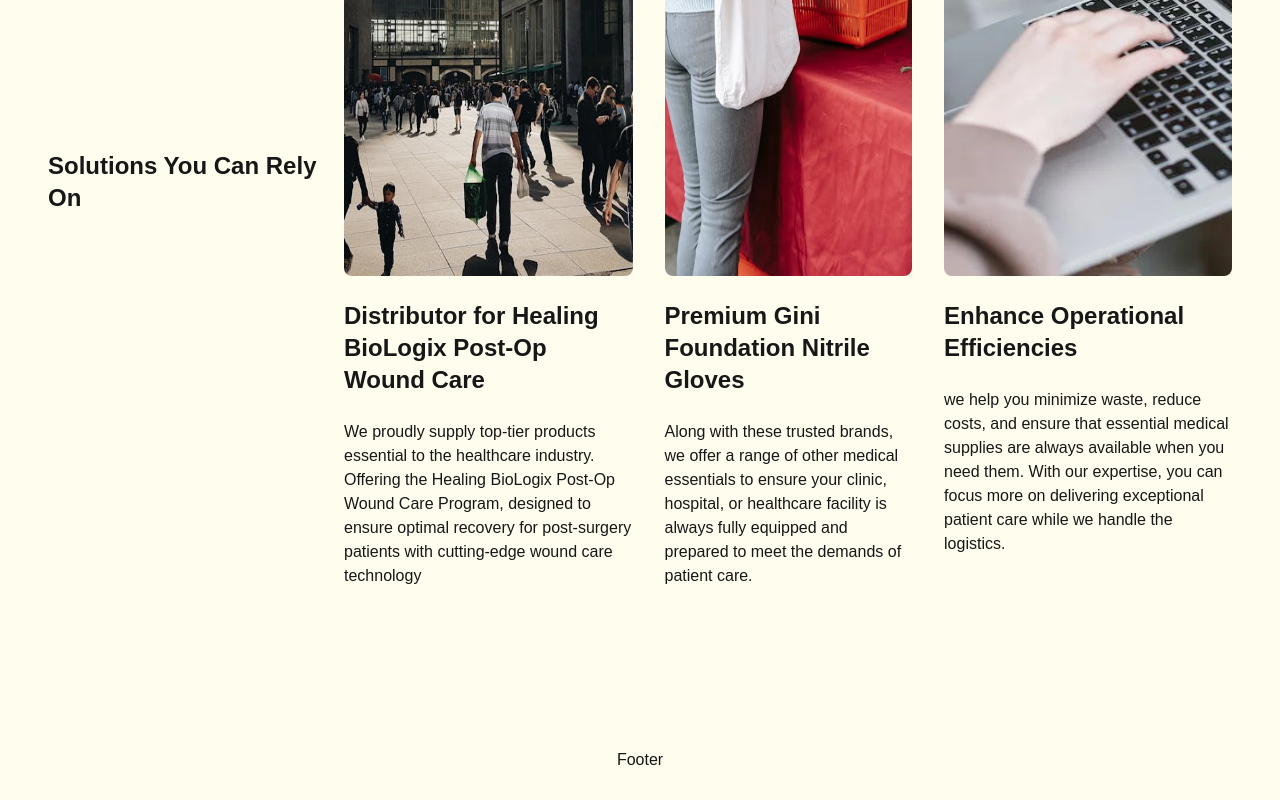
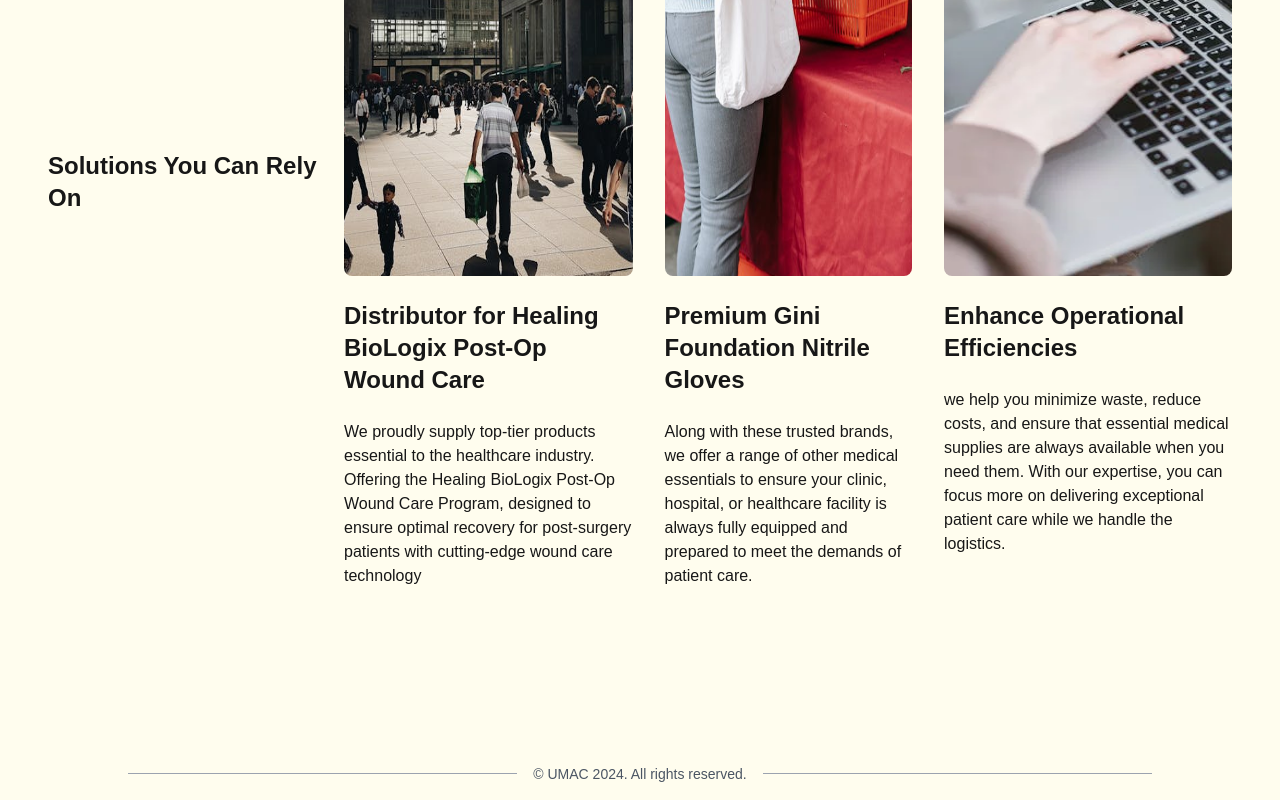
Before and after one commit to REVITAL-STUDIO/UMAC, a Next.js app: page /products in a window 1280 px wide. Shown: the part 3398-4198 px from the top of the page. Before the commit the page ends 4170 px from the top, so only its background shows below. Built offline with nearby package versions, Linux system fonts and the light colour scheme.

Commit message:
added footer

```diff
--- a/components/Footer.tsx
+++ b/components/Footer.tsx
@@ -1,7 +1,16 @@
 export default function Footer() {
     return (
-        <div className="text-center">
-            Footer
+        <footer className="w-full py-4 flex justify-center items-center bg-transparent">
+        <div className="w-full max-w-screen-lg flex items-center justify-center">
+          {/* Line on the left */}
+          <div className="flex-grow border-t border-gray-400"></div>
+
+          {/* Text in the center */}
+          <span className="mx-4 text-gray-600 text-sm">© UMAC 2024. All rights reserved.</span>
+
+          {/* Line on the right */}
+          <div className="flex-grow border-t border-gray-400"></div>
         </div>
+      </footer>
     );
 }
```
